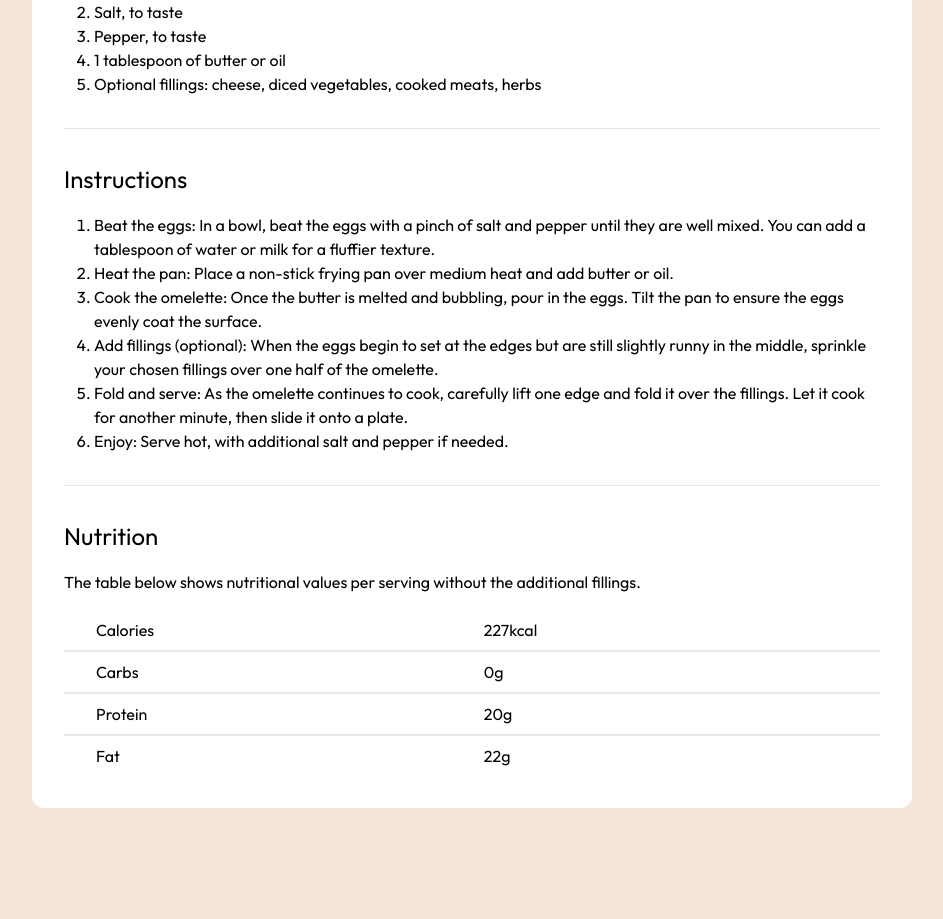
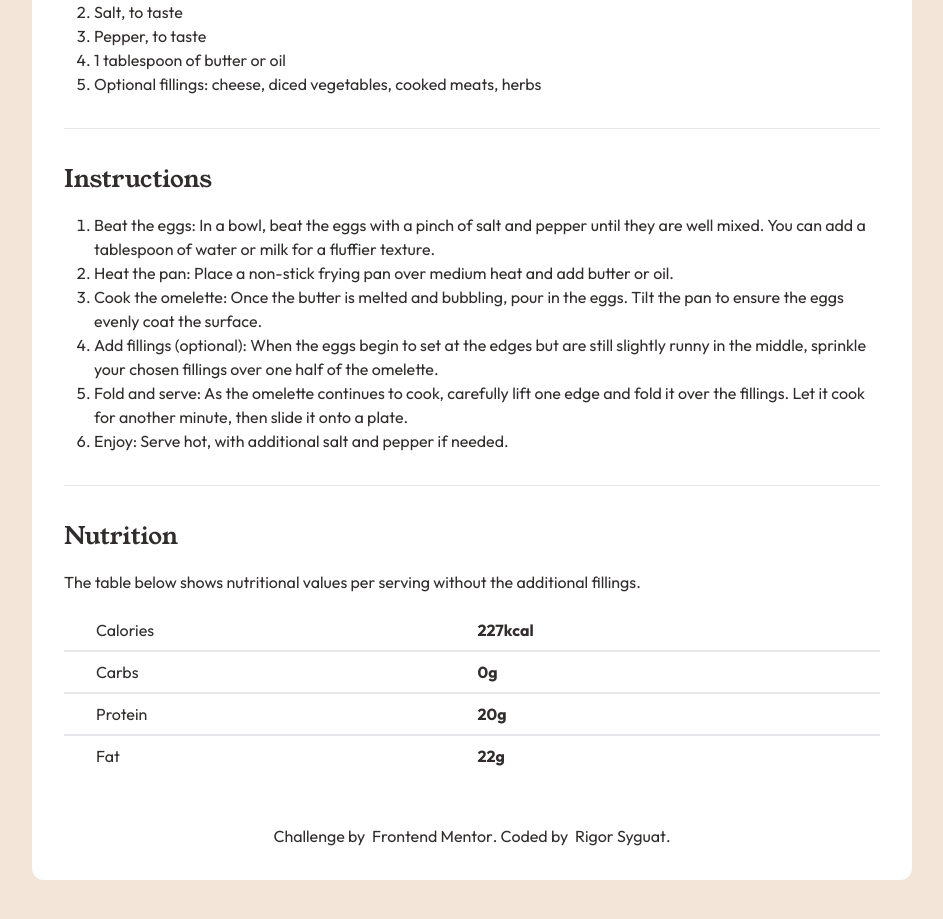
Before and after one commit to rgsyg/recipe-page-main, a Next.js app: page / in a window 1280 px wide. Shown: the part 885-1804 px from the top of the page, without its empty margins (168-1111 px from the left). Before the commit the page ends 1773 px from the top, so only its background shows below. Built offline with nearby package versions, Linux system fonts and the light colour scheme.

Commit message:
add footer & change h2 font

```diff
--- a/app/page.tsx
+++ b/app/page.tsx
@@ -1,3 +1,4 @@
+import Footer from "@/components/Footer";
 import Hero from "@/components/Hero";
 import Ingredients from "@/components/Ingredients";
 import Instructions from "@/components/Instructions";
@@ -20,12 +21,13 @@ export default function Home() {
   return (
     <>
       <div className="bg-white w-[110svh] mx-auto my-20 rounded-xl flex flex-col">
-        <div className={`${outfit.className} m-8`}>
+        <div className={`${outfit.className} m-8 text-dark-charcoal`}>
           <Hero font={`${youngSerif.className}`} />
           <Preparation />
-          <Ingredients />
-          <Instructions />
-          <Nutrition />
+          <Ingredients font={`${youngSerif.className}`} />
+          <Instructions font={`${youngSerif.className}`} />
+          <Nutrition font={`${youngSerif.className}`} />
+          <Footer />
         </div>
       </div>
     </>
--- /dev/null
+++ b/components/Footer.tsx
@@ -0,0 +1,12 @@
+import React from 'react'
+
+const Footer = () => {
+    return (
+        <div className='flex justify-center mt-12'>
+            Challenge by &nbsp;<a href="https://www.frontendmentor.io?ref=challenge" target="_blank">Frontend Mentor</a>.
+            Coded by &nbsp;<a href="#">Rigor Syguat</a>.
+        </div>
+    )
+}
+
+export default Footer
--- a/components/Ingredients.tsx
+++ b/components/Ingredients.tsx
@@ -1,9 +1,9 @@
 import React from 'react'
 
-const Ingredients = () => {
+const Ingredients = ({ font }: any) => {
   return (
     <section>
-      <h2>Ingredients</h2>
+      <h2 className={`${font} mb-4`}>Ingredients</h2>
       <ol>
         <li>2-3 large eggs</li>
         <li>Salt, to taste</li>
--- a/components/Instructions.tsx
+++ b/components/Instructions.tsx
@@ -1,10 +1,10 @@
 import React from 'react'
 
-const Instructions = () => {
+const Instructions = ({ font }: any) => {
   return (
     <section>
       <hr className="h-px my-8 bg-gray-200 border-0 dark:bg-gray-700"></hr>
-      <h2>Instructions</h2>
+      <h2 className={`${font} mb-4`}>Instructions</h2>
       <ol>
         <li>
           Beat the eggs: In a bowl, beat the eggs with a pinch of salt and pepper until they are well mixed.
--- a/components/Nutrition.tsx
+++ b/components/Nutrition.tsx
@@ -1,27 +1,27 @@
 import React from 'react'
 
-const Nutrition = () => {
+const Nutrition = ({ font }: any) => {
   return (
     <section>
       <hr className="h-px my-8 bg-gray-200 border-0 dark:bg-gray-700"></hr>
-      <h2 className="mb-4">Nutrition</h2>
+      <h2 className={`${font} mb-4`}>Nutrition</h2>
       <p className="mb-4">The table below shows nutritional values per serving without the additional fillings.</p>
       <table className="w-full">
         <tr className='border-b-2'>
           <td className='pl-8 py-2'>Calories</td>
-          <td className='pr-8 py-2'>227kcal</td>
+          <td className='pr-8 py-2 font-bold'>227kcal</td>
         </tr>
         <tr className='border-b-2'>
           <td className='pl-8 py-2'>Carbs</td>
-          <td className='pr-8 py-2'>0g</td>
+          <td className='pr-8 py-2 font-bold'>0g</td>
         </tr>
         <tr className='border-b-2'>
           <td className='pl-8 py-2'>Protein</td>
-          <td className='pr-8 py-2'>20g</td>
+          <td className='pr-8 py-2 font-bold'>20g</td>
         </tr>
         <tr>
           <td className='pl-8 py-2'>Fat</td>
-          <td className='pr-8 py-2'>22g</td>
+          <td className='pr-8 py-2 font-bold'>22g</td>
         </tr>
       </table>
     </section>
```
